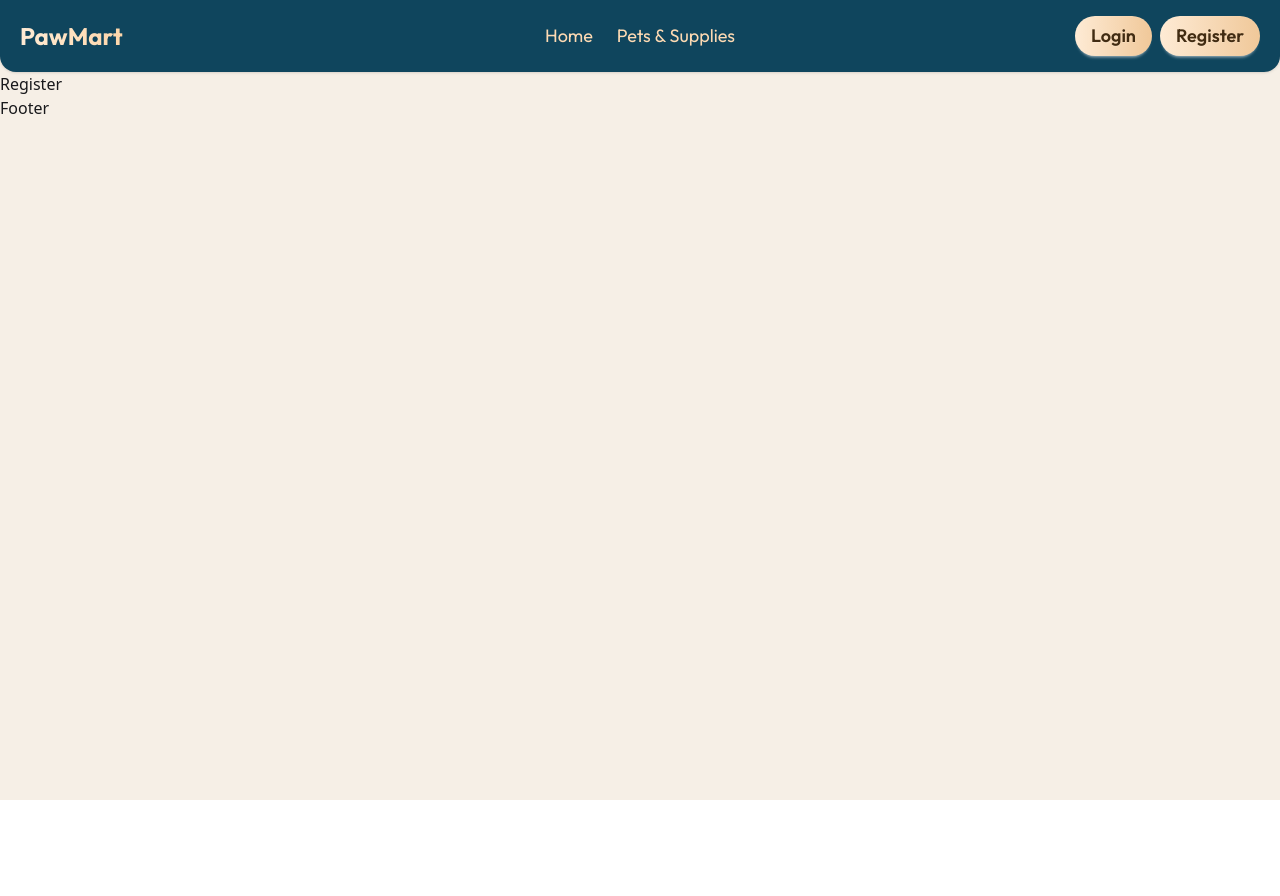
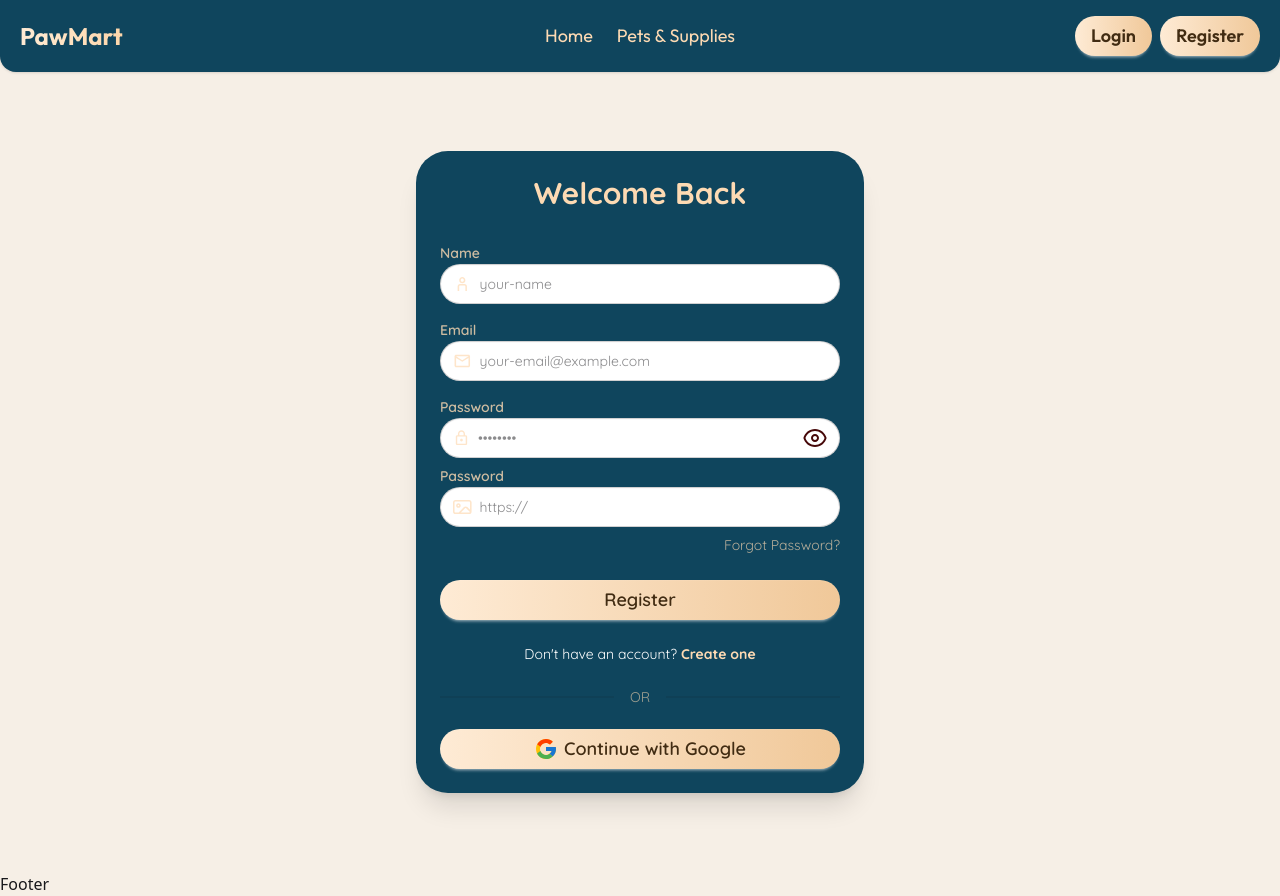
Before and after one commit to AtikHasan16/PawMart, a React (Vite) app: page /register in a window 1280 px wide. Before the commit the page ends 800 px from the top, so only its background shows below. Built offline with nearby package versions, Linux system fonts and the light colour scheme; no server answers.

Commit message:
added registration page with signup fucntionality

```diff
--- a/src/Components/Shared/Navbar.jsx
+++ b/src/Components/Shared/Navbar.jsx
@@ -7,9 +7,8 @@ import AuthContext from "../../Context/AuthContext";
 import toast from "react-hot-toast";
 import LoadingSpinner from "../LoadingSpinner";
 const Navbar = () => {
-  const { currentUser, logOutUser, loading, setLoading } = use(AuthContext);
+  const { currentUser, logOutUser } = use(AuthContext);
   const [theme, setTheme] = useState(localStorage.getItem("theme") || "light");
-
 
   const links = (
     <>
--- a/src/Context/AuthProvider.jsx
+++ b/src/Context/AuthProvider.jsx
@@ -3,23 +3,36 @@ import AuthContext from "./AuthContext";
 
 import { auth } from "../Firebase/firebase.config";
 import {
+  createUserWithEmailAndPassword,
   GoogleAuthProvider,
   onAuthStateChanged,
   signInWithEmailAndPassword,
   signInWithPopup,
   signOut,
+  updateProfile,
 } from "firebase/auth";
 const googleProvider = new GoogleAuthProvider();
 
 const AuthProvider = ({ children }) => {
   const [currentUser, setCurrentUser] = useState(null);
   const [loading, setLoading] = useState(true);
-
+  // Function for Register
+  const registerWithEmail = (email, password) => {
+    setLoading(true);
+    return createUserWithEmailAndPassword(auth, email, password);
+  };
   // Function email login
   const loginWithEmail = (email, password) => {
+    setLoading(true);
     return signInWithEmailAndPassword(auth, email, password);
   };
-
+  // Update profile
+  const updateCurrentUser = (name, image) => {
+    return updateProfile(auth.currentUser, {
+      displayName: name,
+      photoURL: image,
+    });
+  };
   //   Function for observation of current user
   useEffect(() => {
     const unsubscribe = onAuthStateChanged(auth, (user) => {
@@ -41,8 +54,10 @@ const AuthProvider = ({ children }) => {
     return signOut(auth);
   };
   const authInfo = {
+    registerWithEmail,
     loginWithEmail,
     loginWithGoogle,
+    updateCurrentUser,
     currentUser,
     logOutUser,
     loading,
--- a/src/Pages/Login.jsx
+++ b/src/Pages/Login.jsx
@@ -1,24 +1,46 @@
-import React, { use } from "react";
+import React, { use, useState } from "react";
 import { Link } from "react-router";
 import { FcGoogle } from "react-icons/fc";
 import { MdOutlineEmail, MdOutlineLock } from "react-icons/md";
+import { GoEyeClosed } from "react-icons/go";
 import AuthContext from "../Context/AuthContext";
 import toast from "react-hot-toast";
+import { CgEye } from "react-icons/cg";
 
 const Login = () => {
-  const { loginWithGoogle } = use(AuthContext);
+  const { loginWithGoogle, loginWithEmail, setLoading } = use(AuthContext);
+  const [showPass, setShowPass] = useState(false);
+
+  const handleShowPass = () => {
+    setShowPass(!showPass);
+  };
+
   const handleLoginForm = (e) => {
     e.preventDefault();
 
     const email = e.target.email.value;
     const password = e.target.password.value;
     console.log(email, password);
+
+    loginWithEmail(email, password)
+      .then(() => {
+        toast.success("successfully logged in");
+      })
+      .catch((error) => {
+        toast.error(error);
+      });
   };
 
   const handleGoogleLogin = () => {
-    loginWithGoogle().then(() => {
-      toast.success("successfully logged in");
-    });
+    loginWithGoogle()
+      .then(() => {
+        toast.success("successfully logged in");
+        setLoading(false);
+      })
+      .catch((error) => {
+        toast.error(error);
+        setLoading(false);
+      });
   };
   return (
     <div className="min-h-screen flex items-center justify-center p-4 sand">
@@ -55,7 +77,18 @@ const Login = () => {
               </label>
               <label className="input input-bordered flex items-center gap-2 w-full rounded-full">
                 <MdOutlineLock className="text-xl text-secondary/70" />
-                <input type="password" name="password" placeholder="••••••••" />
+                <input
+                  type={showPass ? "text" : "password"}
+                  name="password"
+                  placeholder="••••••••"
+                />
+                <div onClick={handleShowPass} className="cursor-pointer">
+                  {showPass ? (
+                    <GoEyeClosed size={24} />
+                  ) : (
+                    <CgEye size={24} className="text-red-950"></CgEye>
+                  )}
+                </div>
               </label>
             </div>
 
--- a/src/Pages/Register.jsx
+++ b/src/Pages/Register.jsx
@@ -1,11 +1,169 @@
-import React from 'react';
+import React, { useContext, useState } from "react";
+import AuthContext from "../Context/AuthContext";
+import toast from "react-hot-toast";
+import { MdOutlineEmail, MdOutlineLock, MdPictureAsPdf } from "react-icons/md";
+import { Link } from "react-router";
+import { FcGoogle } from "react-icons/fc";
+import { CgEye, CgImage, CgUser } from "react-icons/cg";
+import { GoEyeClosed } from "react-icons/go";
 
 const Register = () => {
-    return (
-        <div>
-            Register
+  const { loginWithGoogle, registerWithEmail, setLoading, updateCurrentUser } =
+    useContext(AuthContext);
+  const [showPass, setShowPass] = useState(false);
+  const handleShowPass = () => {
+    setShowPass(!showPass);
+  };
+  const handleRegisterForm = (e) => {
+    e.preventDefault();
+    const name = e.target.name.value;
+    const email = e.target.email.value;
+    const password = e.target.password.value;
+    const photoURL = e.target.image.value;
+    console.log(name, email, password, photoURL);
+
+    registerWithEmail(email, password)
+      .then((res) => {
+        console.log(res);
+        toast.success("Registration Successful");
+        setLoading(false);
+
+        updateCurrentUser(name, photoURL)
+          .then(() => {
+            toast.success("successfully updated user info");
+          })
+          .catch((error) => {
+            toast.error(error);
+          });
+      })
+      .catch((error) => {
+        toast.error(error.code);
+        setLoading(false);
+      });
+  };
+
+  const handleGoogleLogin = () => {
+    loginWithGoogle()
+      .then(() => {
+        toast.success("successfully logged in");
+      })
+      .catch((error) => {
+        toast.error(error);
+      });
+  };
+  return (
+    <div className="min-h-screen flex items-center justify-center p-4 sand">
+      <title>Login</title>
+      <div className="card w-full max-w-md bg-primary shadow-xl rounded-4xl">
+        <div className="card-body">
+          {/* Title */}
+          <h2 className="card-title text-3xl font-bold justify-center mb-6 text-secondary">
+            Welcome Back
+          </h2>
+
+          <form onSubmit={handleRegisterForm}>
+            {/* Name Input */}
+            <div className="form-control mb-4">
+              <label className="label">
+                <span className="font-semibold  text-secondary/80">Name</span>
+              </label>
+              <label className="input input-bordered flex items-center gap-2 w-full rounded-full">
+                <CgUser className="text-xl text-secondary/70"></CgUser>
+                <input type="text" name="name" placeholder="your-name" />
+              </label>
+            </div>
+            {/* Email Input */}
+            <div className="form-control mb-4">
+              <label className="label">
+                <span className="font-semibold  text-secondary/80">Email</span>
+              </label>
+              <label className="input input-bordered flex items-center gap-2 w-full rounded-full">
+                <MdOutlineEmail className="text-xl text-secondary/70" />
+                <input
+                  type="email"
+                  name="email"
+                  placeholder="your-email@example.com"
+                />
+              </label>
+            </div>
+
+            {/* Password Input */}
+            <div className="form-control mb-2">
+              <label className="label">
+                <span className="font-semibold text-secondary/80">
+                  Password
+                </span>
+              </label>
+              <label className="input input-bordered flex items-center gap-2 w-full rounded-full">
+                <MdOutlineLock className="text-xl text-secondary/70" />
+                <input
+                  type={showPass ? "text" : "password"}
+                  name="password"
+                  placeholder="••••••••"
+                />
+                <div onClick={handleShowPass} className="cursor-pointer">
+                  {showPass ? (
+                    <GoEyeClosed size={24} />
+                  ) : (
+                    <CgEye size={24} className="text-red-950"></CgEye>
+                  )}
+                </div>
+              </label>
+            </div>
+            {/* Image Input */}
+            <div className="form-control mb-2">
+              <label className="label">
+                <span className="font-semibold text-secondary/80">
+                  Password
+                </span>
+              </label>
+              <label className="input input-bordered flex items-center gap-2 w-full rounded-full">
+                <CgImage className="text-xl text-secondary/70" />
+                <input type="text" name="image" placeholder="https://" />
+              </label>
+            </div>
+
+            {/* Forget Text */}
+            <div className="text-right">
+              <a
+                href="#"
+                className="text-sm hover:underline text-secondary/70 hover:text-secondary"
+              >
+                Forgot Password?
+              </a>
+            </div>
+
+            {/* Login Button */}
+            <div className="form-control mt-6">
+              <button type="submit" className="btn w-full">
+                Register
+              </button>
+            </div>
+          </form>
+
+          <p className="text-center mt-4 text-white">
+            Don't have an account?{" "}
+            <Link
+              to="/register"
+              className="font-bold hover:underline text-secondary"
+            >
+              Create one
+            </Link>
+          </p>
+
+          <div className="divider text-secondary/60">OR</div>
+
+          {/* Google Login Button */}
+          <div className="form-control">
+            <button onClick={handleGoogleLogin} className="btn w-full">
+              <FcGoogle size={24} />
+              Continue with Google
+            </button>
+          </div>
         </div>
-    );
+      </div>
+    </div>
+  );
 };
 
 export default Register;
```
Also changed, not shown: src/Components/Shared/LoadingSpinner.jsx (deleted).
